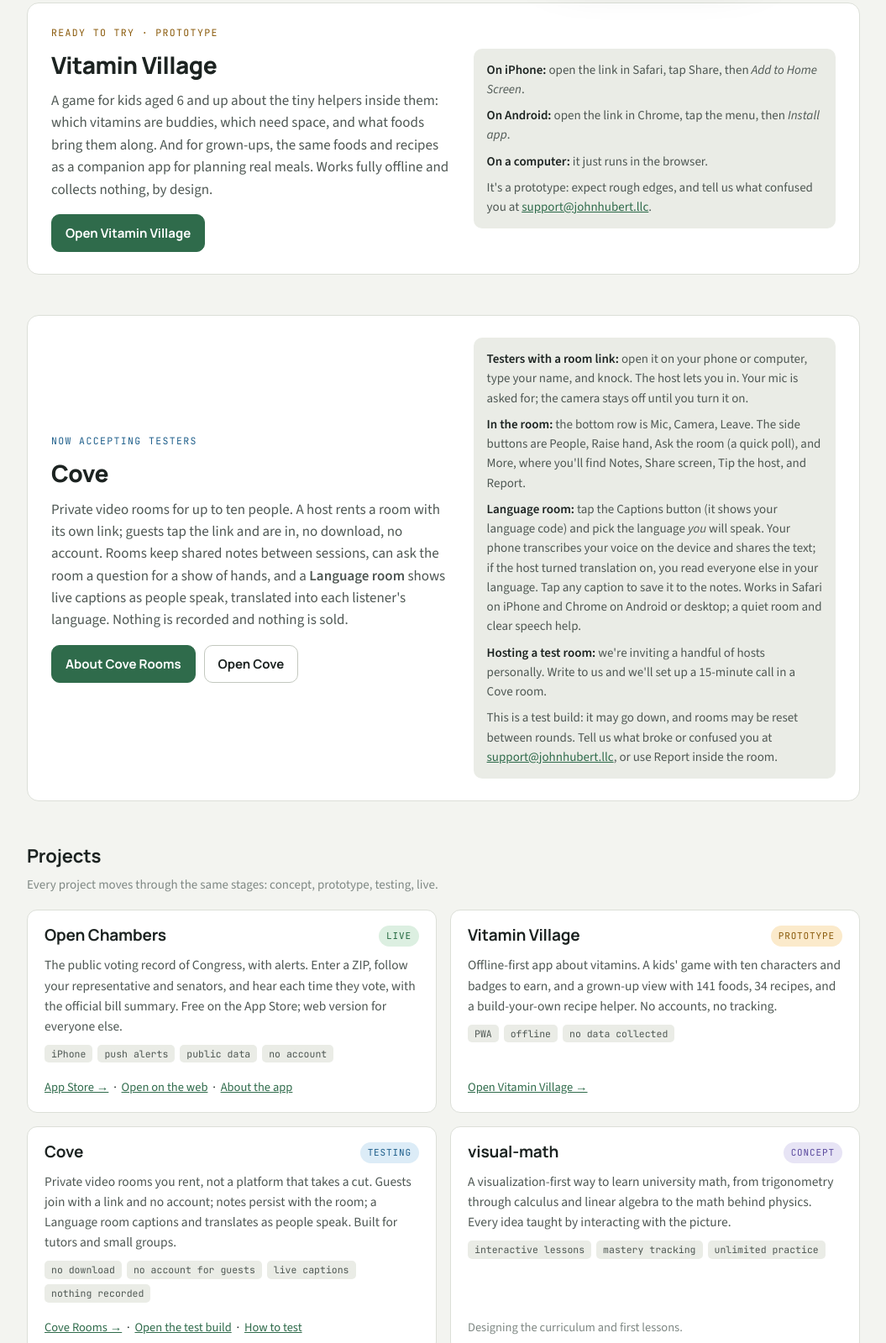
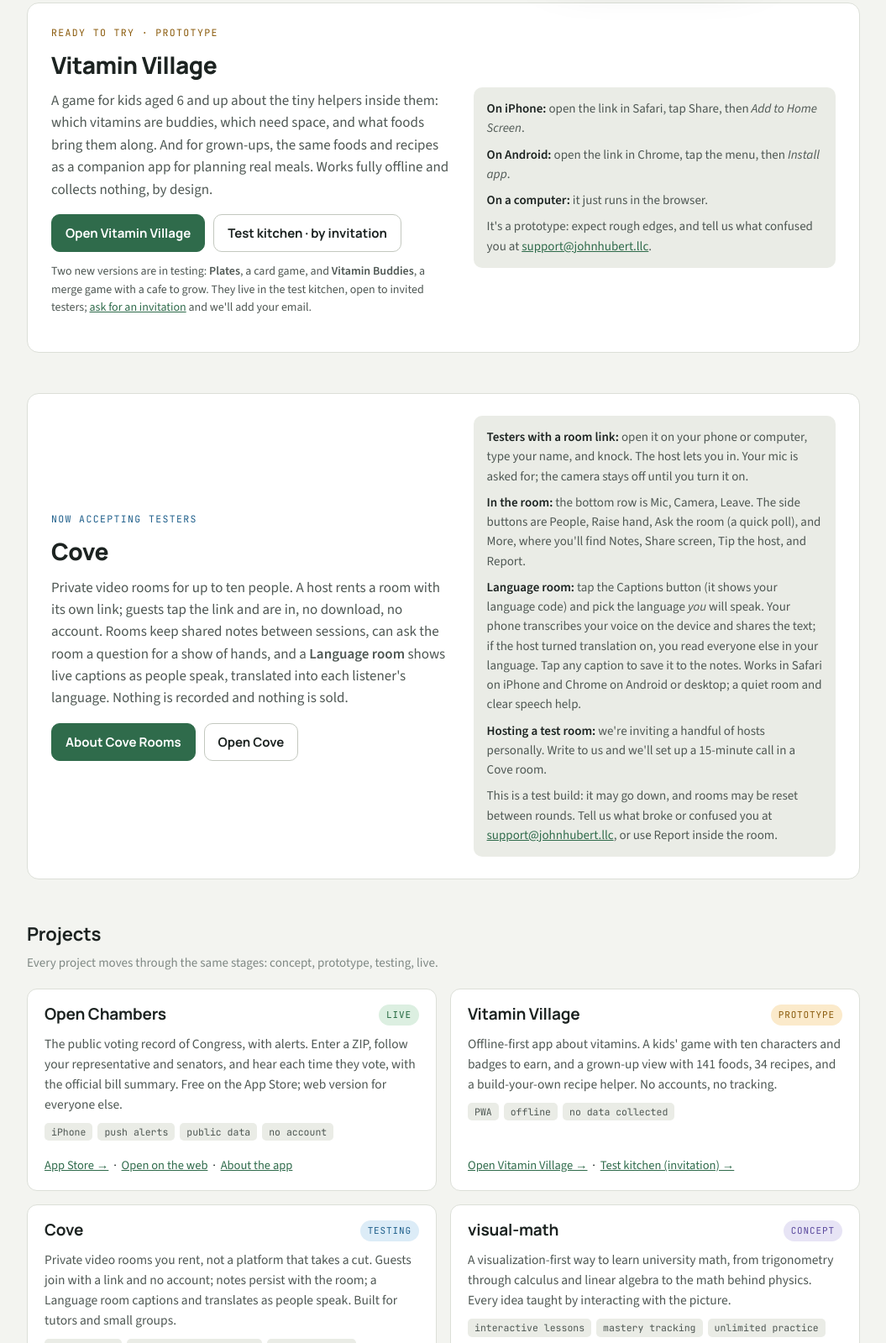
Before and after one commit to 1084/1084.github.io, a plain HTML site: page index.html in a window 1280 px wide. Shown: the part 1780-3379 px from the top of the page at 84% size, without its empty margins (112-1167 px from the left). Drawn offline with nearby package versions, Linux system fonts and the light colour scheme.

Commit message:
Storefront: link the Vitamin Village test kitchen (Plates and Vitamin Buddies, by invitation)
Co-Authored-By: Claude Fable 5.1 <noreply@anthropic.com>
Claude-Session: https://claude.ai/code/session_01DBwtCGfhoVhVakUKWf4YVG

```diff
--- a/index.html
+++ b/index.html
@@ -200,7 +200,9 @@
       <p>A game for kids aged 6 and up about the tiny helpers inside them: which vitamins are buddies, which need space, and what foods bring them along. And for grown-ups, the same foods and recipes as a companion app for planning real meals. Works fully offline and collects nothing, by design.</p>
       <div style="display:flex;flex-wrap:wrap;gap:10px">
         <a class="btn primary" href="./vitamin-village/">Open Vitamin Village</a>
+        <a class="btn" href="https://play.johnhubert.llc/" rel="noopener">Test kitchen · by invitation</a>
       </div>
+      <p style="margin-top:12px;font-size:14px">Two new versions are in testing: <b>Plates</b>, a card game, and <b>Vitamin Buddies</b>, a merge game with a cafe to grow. They live in the test kitchen, open to invited testers; <a href="mailto:support@johnhubert.llc?subject=Vitamin%20Village%20test%20kitchen">ask for an invitation</a> and we'll add your email.</p>
     </div>
     <div class="how">
       <div><b>On iPhone:</b> open the link in Safari, tap Share, then <em>Add to Home Screen</em>.</div>
@@ -242,7 +244,7 @@
       <div class="head"><h3>Vitamin Village</h3><span class="stage prototype">Prototype</span></div>
       <p>Offline-first app about vitamins. A kids' game with ten characters and badges to earn, and a grown-up view with 141 foods, 34 recipes, and a build-your-own recipe helper. No accounts, no tracking.</p>
       <div class="chips"><span class="chip">PWA</span><span class="chip">offline</span><span class="chip">no data collected</span></div>
-      <div class="cta"><a href="./vitamin-village/">Open Vitamin Village →</a></div>
+      <div class="cta"><a href="./vitamin-village/">Open Vitamin Village →</a> &nbsp;·&nbsp; <a href="https://play.johnhubert.llc/" rel="noopener">Test kitchen (invitation) →</a></div>
     </article>
     <article class="card">
       <div class="head"><h3>Cove</h3><span class="stage testing">Testing</span></div>
```
